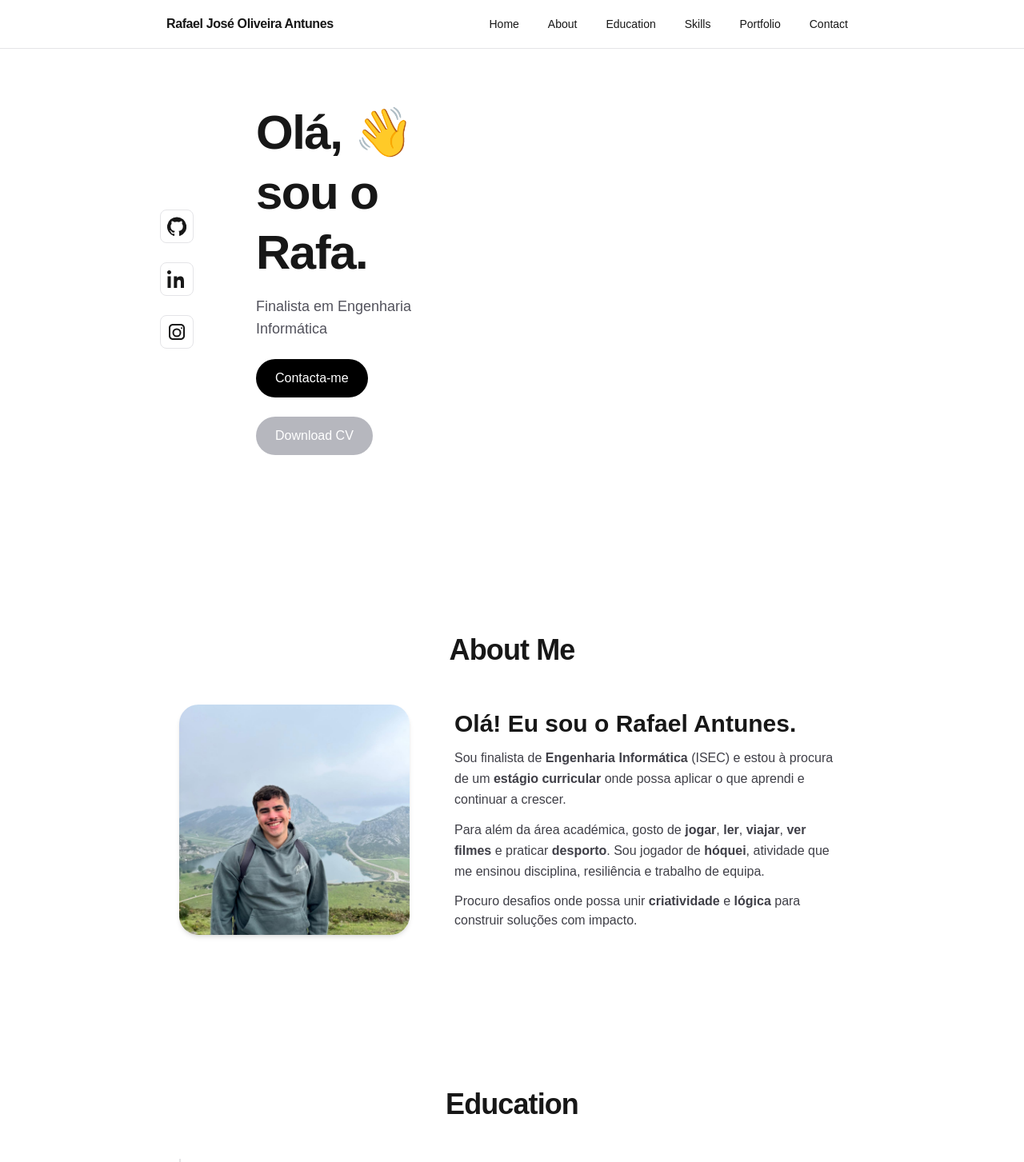
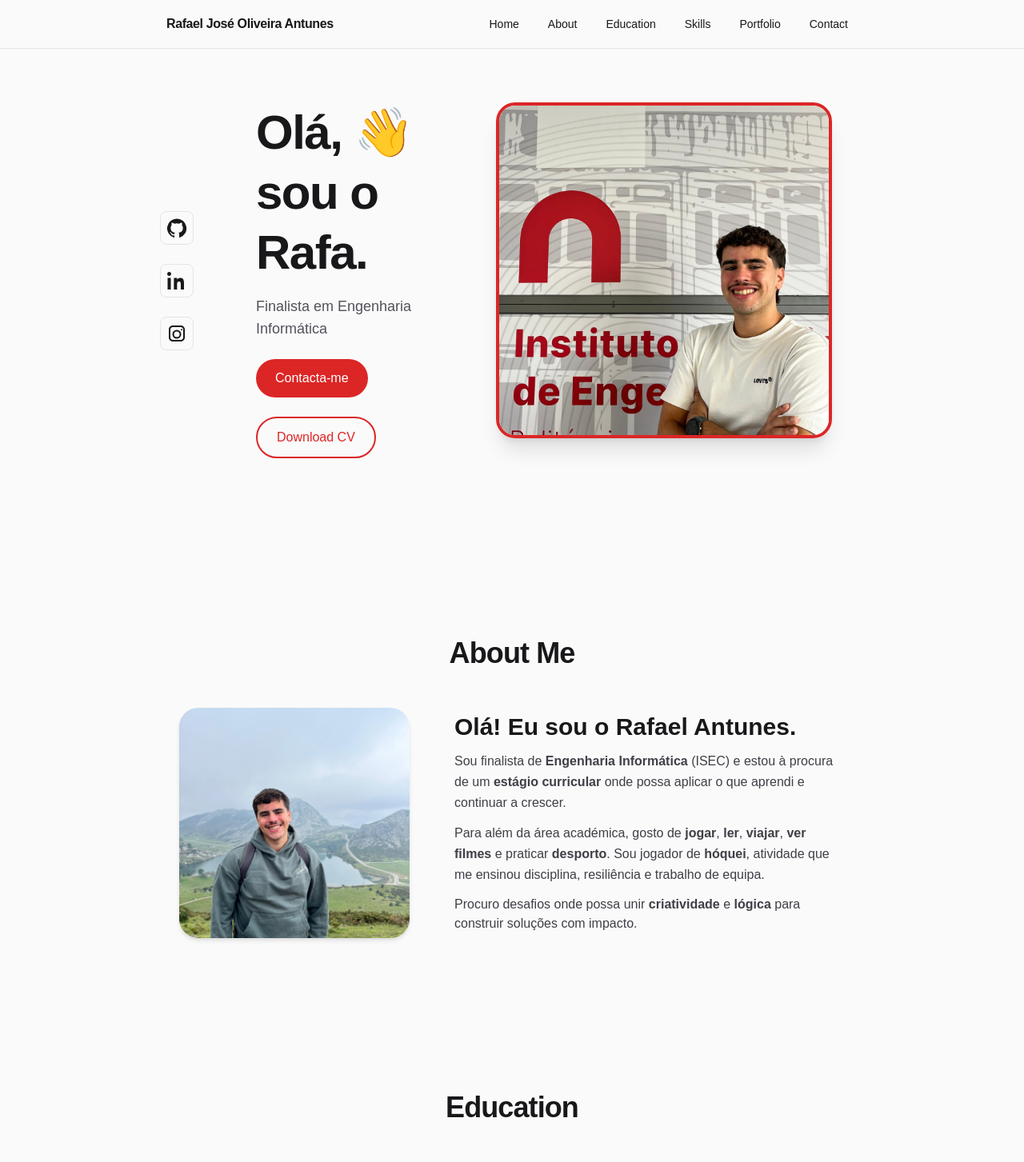
Before and after one commit to Rafael43Antunes/CV, a Next.js app: page / in a window 1280 px wide. Shown: the top 1453 px of the page at 80% size. Built offline with nearby package versions, Linux system fonts and the light colour scheme.

Commit message:
updatte site

```diff
--- a/app/about.tsx
+++ b/app/about.tsx
@@ -1,10 +1,12 @@
 "use client";
 import { on } from "events";
 import { useEffect, useRef, useState } from "react";
+import FadeIn from "./fade-in";
 
 export default function About() {
     return (
         <section id="about" className="relative">
+          <FadeIn>
           <div className="mx-auto max-w-4xl px-4 py-24 md:py-24">
               <h2
               className="text-center text-3xl  md:text-4xl font-extrabold tracking-tight"
@@ -47,7 +49,7 @@ export default function About() {
                 </div>
               </div>
             </div>
-
+          </FadeIn>
         </section>
 
     );
--- a/app/contact.tsx
+++ b/app/contact.tsx
@@ -1,8 +1,9 @@
-
+import FadeIn from "./fade-in";
 
 export default function Contact() {
     return (
         <section id="contact" className="relative">
+            <FadeIn>
             <div className="mx-auto max-w-4xl px-4 py-24 md:py-24">
                 <h2 className="text-center text-3xl md:text-4xl font-extrabold tracking-tight">
                     Contact
@@ -49,6 +50,7 @@ export default function Contact() {
                     </a>
                 </div>
              </div>
+             </FadeIn>
         </section>
     );
 }
--- a/app/education.tsx
+++ b/app/education.tsx
@@ -1,8 +1,9 @@
-
+import FadeIn from "./fade-in";
 
 export default function Education() {
     return (
         <section id="education" className="relative">
+            <FadeIn>
             <div className="mx-auto max-w-4xl px-4 py-24 md:py-24">
                 <h2 className="text-center text-3xl md:text-4xl font-extrabold tracking-tight">
                     Education
@@ -25,6 +26,7 @@ export default function Education() {
                     </div>
                 </div>
             </div>
+            </FadeIn>
         </section>
     );
 }
--- /dev/null
+++ b/app/fade-in.tsx
@@ -0,0 +1,39 @@
+"use client";
+import { useEffect, useRef, useState } from "react";
+
+export default function FadeIn({
+  children,
+  className = "",
+}: {
+  children: React.ReactNode;
+  className?: string;
+}) {
+  const ref = useRef<HTMLDivElement>(null);
+  const [visible, setVisible] = useState(false);
+
+  useEffect(() => {
+    const el = ref.current;
+    if (!el) return;
+
+    const observer = new IntersectionObserver(
+      ([entry]) => {
+        setVisible(entry.isIntersecting);
+      },
+      { threshold: 0, rootMargin: "-10% 0px -10% 0px" }
+    );
+
+    observer.observe(el);
+    return () => observer.disconnect();
+  }, []);
+
+  return (
+    <div
+      ref={ref}
+      className={`transition-all duration-1000 ease-out ${
+        visible ? "opacity-100 translate-y-0 scale-100" : "opacity-0 translate-y-16 scale-95"
+      } ${className}`}
+    >
+      {children}
+    </div>
+  );
+}
--- a/app/globals.css
+++ b/app/globals.css
@@ -1,17 +1,22 @@
 @import "tailwindcss";
 
+@theme{
+  --color-accent: #DC2626;
+  --color-accent-hover: #B91c1c;
+  --color-accent-light: #fee2e2;
+
+  --color-surface: #FAFAFA;
+  --color-surface-alt: #F4F4F5;
+  --color-border: #E4E4E7;
+  --color-text: #18181B;
+  --color-text-muted: #52525B;
+}
 
 :root {
-  --background: #ffffff;
-  --foreground: #171717;
+  --background: #fafafa;
+  --foreground: #18181b;
 }
 
-/*@theme inline {
-  --color-background: var(--background);
-  --color-foreground: var(--foreground);
-  --font-sans: var(--font-geist-sans);
-  --font-mono: var(--font-geist-mono);
-}*/
 
 @media (prefers-color-scheme: dark) {
   :root {
--- /dev/null
+++ b/app/hero-photo.tsx
@@ -0,0 +1,49 @@
+"use client"
+import { useRef, useState } from "react";
+
+export default function HeroPhoto() {
+    const ref = useRef<HTMLDivElement>(null);
+    const [style, setStyle] = useState({});
+
+    function handleMouseMove(e: React.MouseEvent<HTMLDivElement>){
+        const el = ref.current;
+
+        if(!el) return;
+
+        const rect = el.getBoundingClientRect();
+        const x = e.clientX - rect.left;
+        const y = e.clientY - rect.top;
+        const centerX = rect.width / 2;
+        const centerY = rect.height / 2;
+
+        const rotateX = ((y - centerY) / centerY) * -8;
+        const rotateY = ((x - centerX) / centerX) * 8;
+
+        setStyle({
+            transform: `perspective(800px) rotateX(${rotateX}deg) rotateY(${rotateY}deg) scale(1.03)`,
+        });
+
+    }
+
+    function handleMouseLeave() {
+        setStyle({
+            transform: "perspective(800px) rotateX(0deg) rotateY(0deg) scale(1)",
+        });
+    }
+
+    return (
+        <div
+        ref={ref}
+        onMouseMove={handleMouseMove}
+        onMouseLeave={handleMouseLeave}
+        className="flex-none w-64 h-64 md:w-[420px] md:h-[420px] md:ml-6"
+        >
+        <img
+            src="/rafa.jpeg"
+            alt="Rafael Antunes"
+            className="w-full h-full object-cover rounded-3xl border-4 border-accent shadow-xl transition-transform duration-200 ease-out"
+            style={{ objectPosition: "90% 70%", ...style }}
+        />
+        </div>
+    );
+}
--- a/app/page.tsx
+++ b/app/page.tsx
@@ -1,3 +1,4 @@
+import HeroPhoto from "./hero-photo";
 import  About  from "./about";
 import Education from "./education";
 import Skills from "./skills";
@@ -9,16 +10,16 @@ export default function Home() {
   return (
     <main className="flex min-h-screen">
       {/* HEADER */}
-      <header className="fixed top-0 left-0 right-0 z-40 bg-white/95 backdrop-blur border-b border-zinc-200">
+      <header className="fixed top-0 left-0 right-0 z-40 bg-surface/95 backdrop-blur border-b border-border">
         <div className="mx-auto max-w-4xl px-4 py-3 flex items-center justify-between">
           <a href="#home" className="font-semibold tracking-tight">Rafael José Oliveira Antunes</a>
           <nav className="hidden md:flex items-center gap-3 text-sm">
-            <a href="#home" className="px-3 py-2 rounded-lg hover:bg-zinc-100">Home</a>
-            <a href="#about" className="px-3 py-2 rounded-lg hover:bg-zinc-100">About</a>
-            <a href="#education" className="px-3 py-2 rounded-lg hover:bg-zinc-100">Education</a>
-            <a href="#skills" className="px-3 py-2 rounded-lg hover:bg-zinc-100">Skills</a>
-            <a href="#portfolio" className="px-3 py-2 rounded-lg hover:bg-zinc-100">Portfolio</a>
-            <a href="#contact" className="px-3 py-2 rounded-lg hover:bg-zinc-100">Contact</a>
+            <a href="#home" className="px-3 py-2 rounded-lg hover:bg-accent-light hover:text-accent transition">Home</a>
+            <a href="#about" className="px-3 py-2 rounded-lg hover:bg-accent-light hover:text-accent transition">About</a>
+            <a href="#education" className="px-3 py-2 rounded-lg hover:bg-accent-light hover:text-accent transition">Education</a>
+            <a href="#skills" className="px-3 py-2 rounded-lg hover:bg-accent-light hover:text-accent transition">Skills</a>
+            <a href="#portfolio" className="px-3 py-2 rounded-lg hover:bg-accent-light hover:text-accent transition">Portfolio</a>
+            <a href="#contact" className="px-3 py-2 rounded-lg hover:bg-accent-light hover:text-accent transition">Contact</a>
           </nav>
         </div>
       </header>
@@ -33,7 +34,7 @@ export default function Home() {
       <a
         href="https://github.com/Rafael43Antunes"
         aria-label="GitHub"
-        className="p-2 rounded-lg border border-zinc-200 hover:bg-zinc-100 transition"
+        className="p-2 rounded-lg border border-border hover:bg-accent-light hover:border-accent transition"
         target="_blank" rel="noopener noreferrer"
         title="GitHub"
       >
@@ -44,7 +45,7 @@ export default function Home() {
       <a
         href="https://www.linkedin.com/in/rafaelantunes43/"
         aria-label="LinkedIn"
-        className="p-2 rounded-lg border border-zinc-200 hover:bg-zinc-100 transition"
+        className="p-2 rounded-lg border border-border hover:bg-accent-light hover:border-accent transition"
         target="_blank" rel="noopener noreferrer"
         title="LinkedIn"
       >
@@ -55,7 +56,7 @@ export default function Home() {
       <a
         href="https://www.instagram.com/_rafael__antunes_/"
         aria-label="Instagram"
-        className="p-2 rounded-lg border border-zinc-200 hover:bg-zinc-100 transition"
+        className="p-2 rounded-lg border border-border hover:bg-accent-light hover:border-accent transition"
         target="_blank" rel="noopener noreferrer"
         title="Instagram"
       >
@@ -77,13 +78,13 @@ export default function Home() {
       </p>
       <a
         href="#contact"
-        className="mt-6 inline-block px-6 py-3 bg-black text-white rounded-full hover:bg-zinc-800 transition"
+        className="mt-6 inline-block px-6 py-3 bg-accent text-white rounded-full hover:bg-accent-hover transition"
       >
         Contacta-me
       </a>
       <a
         href="/CV-Rafael-Antunes.pdf"
-        className="inline-flex items-center justify-center gap-2 px-6 py-3 rounded-full bg-[#b6b7be] text-white hover:bg-[#9899a0] transition mt-6"
+        className="inline-flex items-center justify-center gap-2 px-6 py-3 rounded-full border-2 border-accent text-accent hover:bg-accent hover:text-white transition mt-6"
         download
       >
         Download CV
@@ -93,43 +94,7 @@ export default function Home() {
     </div>
 
     {/* Foto à direita */}
-    <div className="flex-none w-64 h-64 md:w-[420px] md:h-[420px] md:ml-6">
-      <svg viewBox="0 0 300 300" className="w-full h-full">
-        <defs>
-          <clipPath id="blobClip">
-            <path>
-              <animate
-                attributeName="d"
-                dur="10s"
-                repeatCount="indefinite"
-                values="M231,178.5Q213,207,189.5,231.5Q166,256,132,248.5Q98,241,78,213.5Q58,186,46,154.5Q34,123,55,97.5Q76,72,103.5,53.5Q131,35,162.5,46Q194,57,216.5,82.5Q239,108,241.5,139.5Q244,171,231,178.5Z;
-                        M233,169.5Q219,199,195,221Q171,243,139,243.5Q107,244,81,222Q55,200,50,166Q45,132,62.5,104Q80,76,108,61.5Q136,47,166,57.5Q196,68,218,92.5Q240,117,240,149.5Q240,182,233,169.5Z;
-                        M234,170Q224,205,196.5,226.5Q169,248,135.5,243Q102,238,77,213Q52,188,43.5,155Q35,122,50.5,95Q66,68,93,52.5Q120,37,154,45.5Q188,54,209,80.5Q230,107,236,138.5Q242,170,234,170Z;
-                        M231,178.5Q213,207,189.5,231.5Q166,256,132,248.5Q98,241,78,213.5Q58,186,46,154.5Q34,123,55,97.5Q76,72,103.5,53.5Q131,35,162.5,46Q194,57,216.5,82.5Q239,108,241.5,139.5Q244,171,231,178.5Z"
-              />
-            </path>
-          </clipPath>
-        </defs>
-        <image
-          href="/eu.jpg"
-          width="300"
-          height="300"
-          preserveAspectRatio="xMidYMid slice"
-          clipPath="url(#blobClip)"
-        />
-        <path fill="none" stroke="#9CA3AF" strokeWidth="8">
-          <animate
-            attributeName="d"
-            dur="10s"
-            repeatCount="indefinite"
-            values="M231,178.5Q213,207,189.5,231.5Q166,256,132,248.5Q98,241,78,213.5Q58,186,46,154.5Q34,123,55,97.5Q76,72,103.5,53.5Q131,35,162.5,46Q194,57,216.5,82.5Q239,108,241.5,139.5Q244,171,231,178.5Z;
-                    M233,169.5Q219,199,195,221Q171,243,139,243.5Q107,244,81,222Q55,200,50,166Q45,132,62.5,104Q80,76,108,61.5Q136,47,166,57.5Q196,68,218,92.5Q240,117,240,149.5Q240,182,233,169.5Z;
-                    M234,170Q224,205,196.5,226.5Q169,248,135.5,243Q102,238,77,213Q52,188,43.5,155Q35,122,50.5,95Q66,68,93,52.5Q120,37,154,45.5Q188,54,209,80.5Q230,107,236,138.5Q242,170,234,170Z;
-                    M231,178.5Q213,207,189.5,231.5Q166,256,132,248.5Q98,241,78,213.5Q58,186,46,154.5Q34,123,55,97.5Q76,72,103.5,53.5Q131,35,162.5,46Q194,57,216.5,82.5Q239,108,241.5,139.5Q244,171,231,178.5Z"
-          />
-        </path>
-      </svg>
-    </div>
+    <HeroPhoto />
   </div>
 </section>
 
@@ -147,6 +112,8 @@ export default function Home() {
       <Education />
 
 
+
+
       {/* Skills */}
       {/*<section id="skills" className="scroll-mt-20 py-20 border-t border-zinc-200">
         <h2 className="text-xl md:text-2xl font-semibold">Skills</h2>
@@ -156,6 +123,7 @@ export default function Home() {
         ))}
         </ul>
       </section>*/}
+
       <Skills />
 
 
@@ -164,9 +132,12 @@ export default function Home() {
         <h2 className="text-xl md:text-2xl font-semibold">Portfolio</h2>
         <p className="mt-2 text-zinc-700">Aqui vão entrar os teus projetos (cards simples).</p>
       </section>*/}
+
       <Portofolio />
 
+
       <Contact />
+
 
 
     </div>
--- a/app/portofolio.tsx
+++ b/app/portofolio.tsx
@@ -1,8 +1,9 @@
-
+import FadeIn from "./fade-in";
 
 export default function Portofolio() {
     return (
         <section id="portfolio" className="relative">
+            <FadeIn>
             <div className="mx-auto max-w-4xl px-4 py-24 md:py-24">
                 <h2 className="text-center text-3xl md:text-4xl font-extrabold tracking-tight">
                     Portfolio
@@ -11,6 +12,7 @@ export default function Portofolio() {
                     Estou a preparar alguns projetos para partilhar aqui mais tarde.
                 </p>
             </div>
+            </FadeIn>
         </section>
     );
 }
--- a/app/skills.tsx
+++ b/app/skills.tsx
@@ -1,7 +1,9 @@
+import FadeIn from "./fade-in";
 
 export default function Skills() {
     return (
         <section id="skills" className="relative">
+            <FadeIn>
             <div className="mx-auto max-w-4xl px-4 py-24 md:py-24">
                 <h2 className="text-center text-3xl md:text-4xl font-extrabold tracking-tight">
                     Skills
@@ -41,6 +43,7 @@ export default function Skills() {
 
                 </div>
             </div>
+            </FadeIn>
         </section>
     );
 }
```
Also changed, not shown: public/rafa.jpeg (added).
